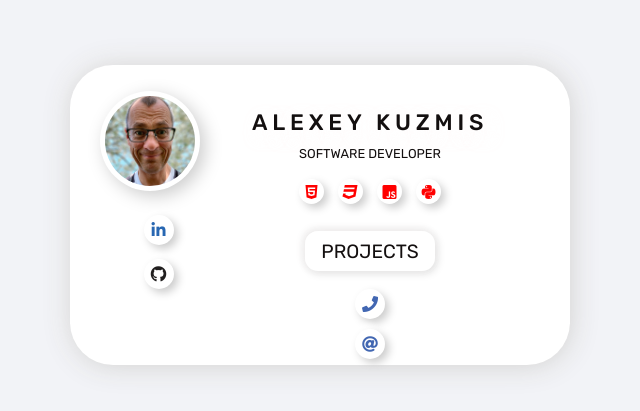
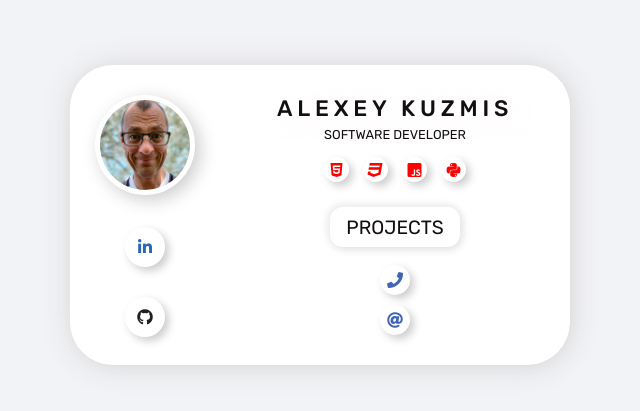
Before and after one commit to alexeykuz-sys/businessCard, a plain HTML site: page index.html in a window 1280 px wide. Shown: the part 185-596 px from the top of the page, without its empty margins (320-960 px from the left). Drawn offline with Linux system fonts and the light colour scheme.

Commit message:
fixed responsive elements

```diff
--- a/index.html
+++ b/index.html
@@ -21,8 +21,7 @@
             <img src="./images/card.jpeg" alt="" srcset="" />
           </div>
         </div>
-        <div class="social-icons">
-          <!-- <a href="#"><i class="fab fa-facebook facebook" target="_blank"></i></a> -->
+        <div class="social-icons ">
           <a href="https://www.linkedin.com/in/alexey-kuzmis-5464762/" target="_blank"><i class="fab fa-linkedin-in linkedin"></i></a>
           <a href="https://github.com/alexeykuz-sys" target="_blank"><i class="fab fa-github github"></i></a>
         </div>
--- a/style.css
+++ b/style.css
@@ -27,19 +27,14 @@ body {
 }
 
 .left-wrapper {
-  position: absolute;
   display: flex;
   flex-direction: row;
   align-items: center;
-  justify-content: space-between;
-  top: 22px;
-  left: 20px;
-  width: auto;
+  width: 100%;
   height: auto;
 }
 .image-wrapper {
   display: flex;
-  position: relative;
   align-items: center;
   justify-content: center;
   width: 100px;
@@ -47,6 +42,7 @@ body {
   border-radius: 50%;
   background: #ffffff;
   box-shadow: 5px 5px 18px #cccccc, -5px -5px 18px #ffffff;
+  margin: 17px;
 }
 
 .image-wrapper .image-inner-area {
@@ -61,18 +57,18 @@ body {
   border-radius: 50%;
   object-fit: cover;
 }
-/* social icons */
+
+/* social-icons-mobile */
 
 .left-wrapper .social-icons {
   position: relative;
   display: flex;
   flex-direction: row;
-  margin-left: 17px;
 }
 
 .social-icons a {
-  width: 30px;
-  height: 30px;
+  width: 40px;
+  height: 40px;
   align-items: center;
   justify-content: center;
   text-decoration: none;
@@ -82,9 +78,11 @@ body {
   box-shadow: 4px 4px 8px #cccccc, -4px -4px 6px #ffffff;
   display: inline-flex;
   color: #130f0f;
-  margin: 7px;
+  margin: 15px;
   cursor: pointer;
 }
+
+
 
 .social-icons a:active {
   background: linear-gradient(145deg, #c6c7c9, #ffffff);
@@ -104,11 +102,11 @@ body {
   color: #211f1f;
 }
 
+
+
 /* card body */
 .card-body {
   position: absolute;
-  width: 100%;
-  height: auto;
   top: 50%;
   left: 50%;
   transform: translate(-50%, -50%);
@@ -122,8 +120,9 @@ body {
 .text-wrapper {
   display: flex;
   align-items: center;
-  justify-content: center;
+  justify-content: space-around;
   flex-direction: column;
+
 }
 
 .text-wrapper .name {
@@ -134,7 +133,7 @@ body {
   text-transform: uppercase;
   text-shadow: 6px 6px 15px rgba(255, 253, 253, 0.5),
     6px -6px 15px rgba(255, 255, 255, 0.8);
-  margin-bottom: 10px;
+  margin-bottom: 5px;
 }
 
 /* hr {
@@ -142,7 +141,6 @@ body {
     width: 50%;
 } */
 .text-wrapper .about {
-  margin-bottom: 11px;
   color: #130f0f;
   font-size: 0.8rem;
   font-weight: 400;
@@ -186,13 +184,15 @@ body {
   flex-direction: column;
   width: 300px;
 }
+
 .contact-buttons .contact-tel,
-.contact-email {
+.contact-email{
   display: inline-flex;
   flex-direction: row;
   align-items: center;
 
 }
+
 .contact-buttons .contact-tel i,
 .contact-buttons .contact-email i {
   width: 30px;
@@ -255,7 +255,7 @@ body {
   }
 
 .skills {
-  margin-bottom: 20px;
+  margin: 20px;
   display: flex;
   flex-direction: row;
 }
@@ -284,31 +284,44 @@ body {
   .card {
     width: 500px;
     height: 300px;
+    flex-direction: row;
+    justify-content: center;
+    align-content: center;
   }
   .left-wrapper {
+    position: relative;
+    align-items:center;
+    justify-content: center;
     flex-direction: column;
-    top: 26px;
-    left: 30px;
+     width: 30%;
+
+  }
+  .left-wrapper img{
+    margin: 0;
   }
   .left-wrapper .social-icons {
     position: relative;
     display: flex;
     flex-direction: column;
-    margin-top: 17px;
   }
 
   .card-body {
-    width: 320px;
-    height: 80%;
-    top: 50%;
-    left: 60%;
-    margin-top: 14px;
+    top:0;
+    position: relative;
+    left: 0;
+    transform: translate(0%,0%);
+    width: 70%;
+    margin-top: 30px;
+  }
+  .skills{
+    margin: 8px;
   }
   .project-button {
-    margin-top: 0;
+    margin-top: 10px;
   }
 
   .contact-buttons {
+    display: flex;
     margin-top: 13px;
     flex-direction: column;
   }
```
